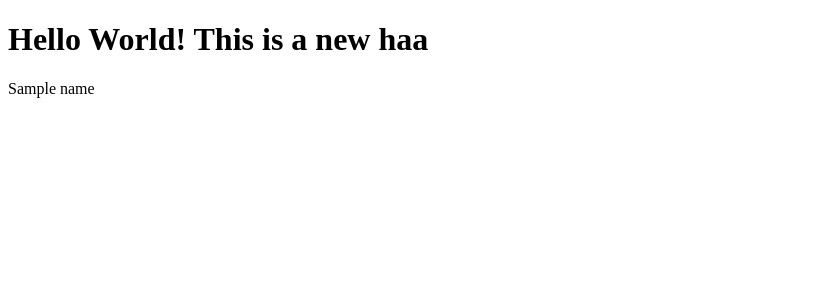
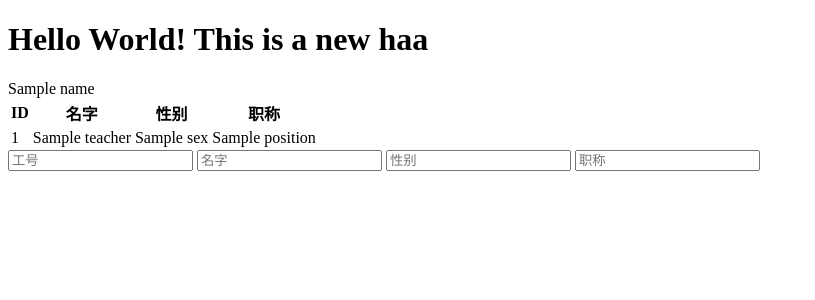
Before and after one commit to BigfufuOuO/SQL-experiments, a Django app: template exp3/TeacherDBWeb/webtest/templates/hh.html in a window 1280 px wide. Shown: the top 300 px of the page, without its empty margins (0-815 px from the left). Run offline with Django 5.2, Linux system fonts and the light colour scheme; the template is opened without the code that fills it: most values are stand-ins (such as "Sample title", 1, 10 or a date in 2020); data that the repository does not hold is empty.

Commit message:
Add files

```diff
--- a/exp3/TeacherDBWeb/Courses/models.py
+++ b/exp3/TeacherDBWeb/Courses/models.py
@@ -21,8 +21,8 @@ class Teacher_Course(models.Model):
         (3, '秋季学期')
     ]
 
-    teacher_ID = models.CharField(max_length=5)
-    course_ID = models.CharField(max_length=256)
+    teacher_ID = models.ForeignKey(to='Teachers.Teacher', to_field='ID', on_delete=models.CASCADE)
+    course_ID = models.ForeignKey(to='Course', to_field='ID', on_delete=models.CASCADE)
     semester = models.IntegerField()
     year = models.IntegerField()
     hours_taken = models.IntegerField()
--- a/exp3/TeacherDBWeb/Papers/models.py
+++ b/exp3/TeacherDBWeb/Papers/models.py
@@ -29,8 +29,8 @@ class Paper(models.Model):
 
 # TEACHER_PAPER
 class Teacher_Paper(models.Model):
-    teacher = models.ForeignKey('Teachers.Teacher', on_delete=models.CASCADE)
-    paper = models.ForeignKey('Papers.Paper', on_delete=models.CASCADE)
+    teacher = models.ForeignKey(to='Teachers.Teacher', to_field='ID', on_delete=models.CASCADE)
+    paper = models.ForeignKey(to='Paper', to_field='ID', on_delete=models.CASCADE)
     rank = models.IntegerField()
     is_corresponding_author = models.BooleanField()
 
--- a/exp3/TeacherDBWeb/Projects/models.py
+++ b/exp3/TeacherDBWeb/Projects/models.py
@@ -22,8 +22,8 @@ class Project(models.Model):
         return self.ID
 
 class Teacher_Project(models.Model):
-    teacher_ID = models.CharField(max_length=5)
-    project_ID = models.CharField(max_length=256)
+    teacher_ID = models.ForeignKey(to='Teachers.Teacher', to_field='ID', on_delete=models.CASCADE) # ForeignKey 级联删除
+    project_ID = models.ForeignKey(to='Project', to_field='ID', on_delete=models.CASCADE) # ForeignKey 级联删除
     rank = models.IntegerField()
     fund_taken = models.FloatField()
 
--- a/exp3/TeacherDBWeb/webtest/templates/hh.html
+++ b/exp3/TeacherDBWeb/webtest/templates/hh.html
@@ -8,7 +8,28 @@
     <div> {{ name }} </div>
 </body>
 
-<body>
+<table>
+    <tr>
+        <th>ID</th>
+        <th>名字</th>
+        <th>性别</th>
+        <th>职称</th>
+    </tr>
+    {% for teacher in teacher_list %} <!-- teacher_list 是传入的参数 -->
+    <tr>
+        <td>{{ teacher.ID }}</td>
+        <td>{{ teacher.name }}</td>
+        <td>{{ teacher.sex }}</td>
+        <td>{{ teacher.position }}</td>
+    </tr>
+    {% endfor %}
+</table>
 
-</body>
+<form method="post">
+    {% csrf_token %}
+    <input type="text" name="ID" placeholder="工号">
+    <input type="text" name="name" placeholder="名字">
+    <input type="text" name="sex" placeholder="性别">
+    <input type="text" name="position" placeholder="职称">
+</form>
 </html>
```
Also changed, not shown: exp3/DBfiles/InsertData1.sql (added, +7 -0 lines), exp3/TeacherDBWeb/Teachers/models.py (+4 -4 lines), exp3/TeacherDBWeb/webtest/views.py (+5 -2 lines), report.md (+3 -0 lines), exp3/TeacherDBWeb/Courses/migrations/0002_alter_teacher_course_course_id_and_more.py (added), exp3/TeacherDBWeb/Projects/migrations/0002_alter_teacher_project_project_id_and_more.py (added).
